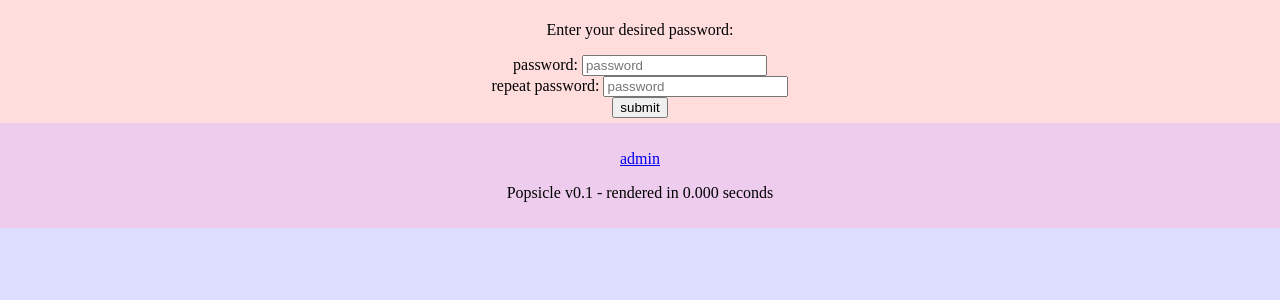
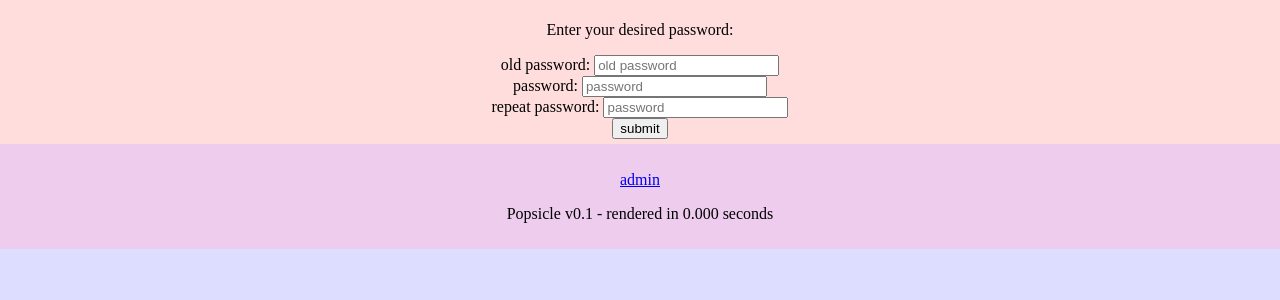
Before and after one commit to mirror12k/php-Popsicle-Forum, a PHP site: page /edit_password in a window 1280 px wide. Shown: the part 38-338 px from the top of the page. Run offline with PHP 8.4, Linux system fonts and the light colour scheme; the visitor is signed in with stand-in values (Sample User, id 1); tables that the repository leaves empty hold one stand-in row (values such as "Sample post").

Commit message:
- implemented old password submittion and verification when changing passwords

```diff
--- a/controllers/LoginController.php
+++ b/controllers/LoginController.php
@@ -70,11 +70,13 @@ class LoginController extends Controller {
 			if ($user === NULL) {
 				$this->renderView('UserErrorView', ['not logged in']);
 			} else {
-				if (isset($_POST['password']) and isset($_POST['repeat_password']) and isset($_POST['csrf_token'])) {
+				if (isset($_POST['old_password']) and isset($_POST['password']) and isset($_POST['repeat_password']) and isset($_POST['csrf_token'])) {
 					if (! $this->CSRFTokenModel->verify((string)$_POST['csrf_token'])) {
 						$this->renderView('EditPasswordView', ['error' => 'invalid csrf token']);
 					} elseif ($_POST['repeat_password'] !== $_POST['password']) {
 						$this->renderView('EditPasswordView', ['error' => 'repeat password doesnt match']);
+					} elseif (! $this->UsersDatabaseModel->verifyLogin($user->username, (string)$_POST['old_password'])) {
+						$this->renderView('EditPasswordView', ['error' => 'incorrect old password']);
 					} else {
 						$password = (string)$_POST['password'];
 						if (strlen($password) < 8) {
--- a/views/EditPasswordView.php
+++ b/views/EditPasswordView.php
@@ -15,6 +15,7 @@ class EditPasswordView extends View {
 	<p>Enter your desired password:</p>
 	<form action='<?php echo htmlentities($mvcConfig['pathBase'] . 'edit_password'); ?>' method='POST'>
 		<?php if (isset($args['password_error'])) { echo "<p class='error_message'>" . htmlentities($args['password_error']) . "</p><br />"; } ?>
+		old password: <input type='password' name='old_password' placeholder='old password' /><br />
 		password: <input type='password' name='password' placeholder='password' /><br />
 		repeat password: <input type='password' name='repeat_password' placeholder='password' /><br />
 		<input type='hidden' name='csrf_token' value='<?php echo $this->CSRFTokenModel->get();?>' />
```
